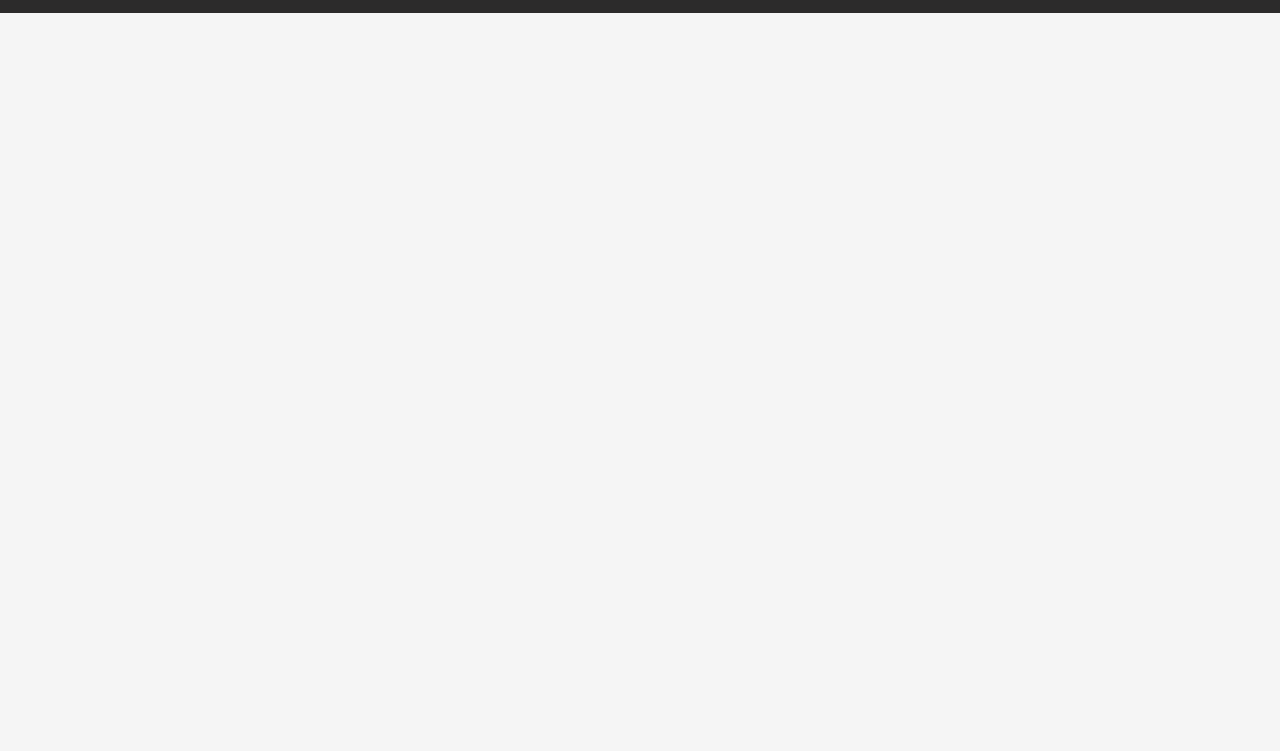
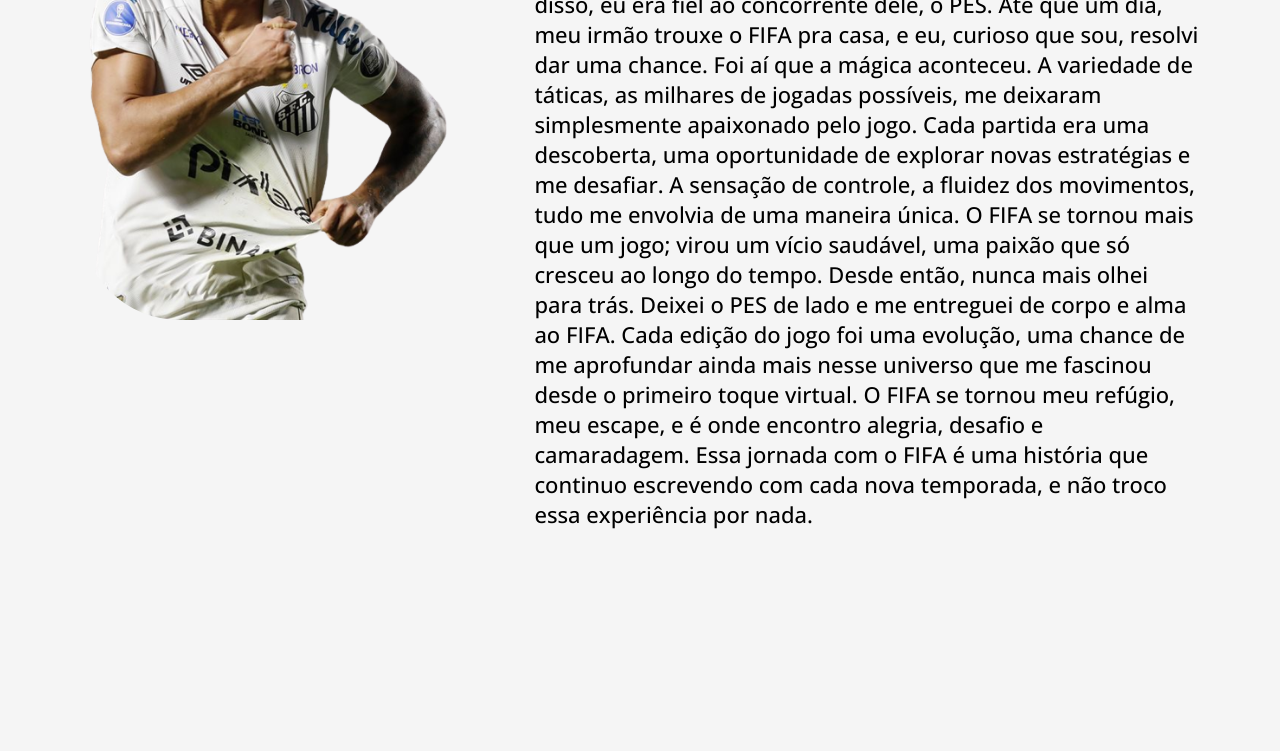
Before and after one commit to SamueuOliveira/UnityEleven, a website: page site/public/index.html in a window 1280 px wide. Shown: the part 2682-3433 px from the top of the page. Before the commit the page ends 2695 px from the top, so only its background shows below. Drawn offline with nearby package versions, Linux system fonts and the light colour scheme.

Commit message:
sobre mim iniciado

```diff
--- a/site/public/css/index.css
+++ b/site/public/css/index.css
@@ -137,3 +137,29 @@
     font-family:'Open Sans', sans-serif;
     font-size: 22px;
 }
+
+
+ /* sobre mim */
+
+
+
+#texto_sobre_mim {
+    width: 52%;
+    font-family:'Open Sans', sans-serif;
+    font-size: 22px;
+}
+
+#sobreMim {
+    display: flex;
+    justify-content: space-evenly;
+    margin: 100px 0 210px;
+}
+
+
+#img_sobre_mim img {
+    border-radius: 100px;
+    height: 500px;
+    margin-top: 40px;
+
+
+}
--- a/site/public/index.html
+++ b/site/public/index.html
@@ -37,7 +37,7 @@
                     <li><a class="link_formatado" href="#onu">Jogadores</a></li>
                     <li><a class="link_formatado" href="#sobreProjeto">Unity Eleven</a></li>
                     <li><a class="link_formatado" href="#onu">ODS ONU</a></li>
-                    <li><a class="link_formatado" href="">Sobre Mim</a></li>
+                    <li><a class="link_formatado" href="#sobreMim">Sobre Mim</a></li>
                     <li><a class="link_formatado" href="noticias.html">Noticias</a></li>
                     <li><a class="link_formatado" href="suporte.html">Suporte</a></li>
 
@@ -64,10 +64,12 @@
                 <h3 class="titulo_sobre_imagem"> <b>BEM-VINDO A UNITY ELEVEN</b> </h3>
 
                 <p class="texto_sobre_imagem">
-                    Descubra talentosos jogadores para a sua equipe no modo Clubs do FIFA. Conecte-se conosco e eleve o nível do seu clube!
+                    Descubra talentosos jogadores para a sua equipe no modo Clubs do FIFA. Conecte-se conosco e eleve o
+                    nível do seu clube!
                 </p>
 
-                <button id="link_saibamais"><a class="botao_formatado" href="cadastro_equipe.html">Cadastrar sua Equipe</a></button>
+                <button id="link_saibamais"><a class="botao_formatado" href="cadastro_equipe.html">Cadastrar sua
+                        Equipe</a></button>
 
             </div>
 
@@ -80,10 +82,15 @@
         <div class="conteudo2">
 
             <h1>Sobre o Projeto</h1>
-        <p> O Unity Eleven, como epicentro dinâmico da paixão pelo futebol virtual, conecta jogadores individuais a equipes ambiciosas, facilitando a formação de times sólidos. Destaque-se ao criar um perfil personalizado, indicando sua posição, plataforma e compartilhando seus melhores lances em campo. Aqui, o talento não passa despercebido. Junte-se a nós para uma jornada imersiva, conectando-se a equipes que compartilham sua ambição, e alcance novos patamares de sucesso no emocionante universo virtual do futebol no Unity Eleven. Prepare-se para a glória virtual!
+            <p> O Unity Eleven, como epicentro dinâmico da paixão pelo futebol virtual, conecta jogadores individuais a
+                equipes ambiciosas, facilitando a formação de times sólidos. Destaque-se ao criar um perfil
+                personalizado, indicando sua posição, plataforma e compartilhando seus melhores lances em campo. Aqui, o
+                talento não passa despercebido. Junte-se a nós para uma jornada imersiva, conectando-se a equipes que
+                compartilham sua ambição, e alcance novos patamares de sucesso no emocionante universo virtual do
+                futebol no Unity Eleven. Prepare-se para a glória virtual!
 
- </p>
- <button id="button_projeto_cadastro"><a href="cadastro.html">Cadastrar Jogador</a></button>
+            </p>
+            <button id="button_projeto_cadastro"><a href="cadastro.html">Cadastrar Jogador</a></button>
 
         </div>
 
@@ -98,11 +105,34 @@
             <div class="texto">
                 <h1>ODS 8 - Trabalho Descente e Crescimento Econômico</h1>
                 <p>
-                    A iniciativa no cenário de esportes eletrônicos, especialmente no FIFA Pro Clubs, vai além da competição, representando um trampolim significativo para o desenvolvimento de carreiras dos jogadores. Ao participarem e se destacarem em competições, esses jogadores ganham visibilidade, atraindo a atenção de equipes profissionais e organizações do universo dos esportes eletrônicos. Além da competição individual, a formação de equipes é fundamental, permitindo que jogadores talentosos se unam, fortaleçam suas habilidades em conjunto e estabeleçam redes de contatos essenciais na indústria. Essa abordagem não só impulsiona o crescimento individual, mas também contribui para o desenvolvimento profissional e a consolidação de carreiras promissoras no mundo dos esportes eletrônicos.
+                    A iniciativa no cenário de esportes eletrônicos, especialmente no FIFA Pro Clubs, vai além da
+                    competição, representando um trampolim significativo para o desenvolvimento de carreiras dos
+                    jogadores. Ao participarem e se destacarem em competições, esses jogadores ganham visibilidade,
+                    atraindo a atenção de equipes profissionais e organizações do universo dos esportes eletrônicos.
+                    Além da competição individual, a formação de equipes é fundamental, permitindo que jogadores
+                    talentosos se unam, fortaleçam suas habilidades em conjunto e estabeleçam redes de contatos
+                    essenciais na indústria. Essa abordagem não só impulsiona o crescimento individual, mas também
+                    contribui para o desenvolvimento profissional e a consolidação de carreiras promissoras no mundo dos
+                    esportes eletrônicos.
                 </p>
             </div>
         </div>
     </div>
+
+
+        <div id="sobreMim">
+
+            <div id="img_sobre_mim">
+                <img src="assets/marcosleonardo_telaprincipal.png" alt="">
+            </div>
+
+            <div id="texto_sobre_mim">
+                <h1>A Conexão do Samuel com o FIFA...</h1>
+
+                <p>Bom, eu e o FIFA tivemos o primeiro contato em 2017. Antes disso, eu era fiel ao concorrente dele, o PES. Até que um dia, meu irmão trouxe o FIFA pra casa, e eu, curioso que sou, resolvi dar uma chance. Foi aí que a mágica aconteceu. A variedade de táticas, as milhares de jogadas possíveis, me deixaram simplesmente apaixonado pelo jogo. Cada partida era uma descoberta, uma oportunidade de explorar novas estratégias e me desafiar. A sensação de controle, a fluidez dos movimentos, tudo me envolvia de uma maneira única. O FIFA se tornou mais que um jogo; virou um vício saudável, uma paixão que só cresceu ao longo do tempo. Desde então, nunca mais olhei para trás. Deixei o PES de lado e me entreguei de corpo e alma ao FIFA. Cada edição do jogo foi uma evolução, uma chance de me aprofundar ainda mais nesse universo que me fascinou desde o primeiro toque virtual. O FIFA se tornou meu refúgio, meu escape, e é onde encontro alegria, desafio e camaradagem. Essa jornada com o FIFA é uma história que continuo escrevendo com cada nova temporada, e não troco essa experiência por nada.</p>
+            </div>
+
+        </div>
 
 
 
```
